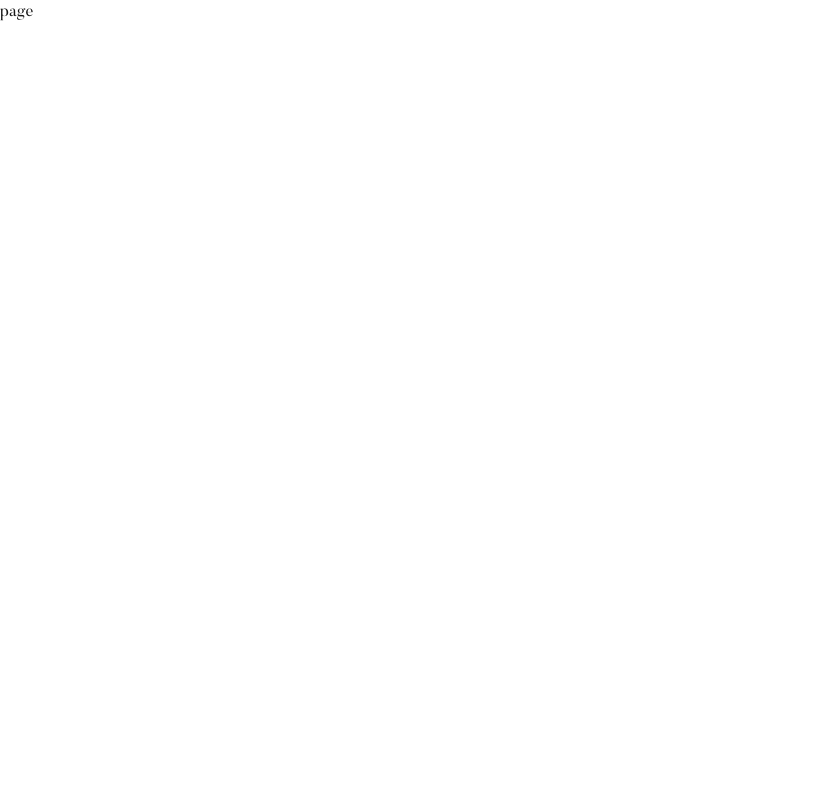
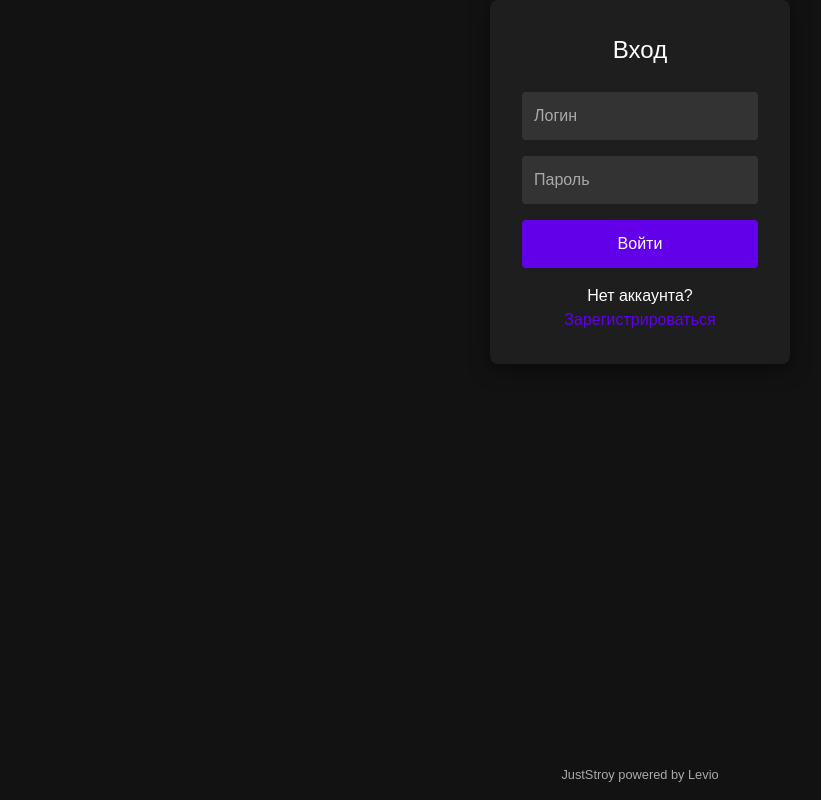
Before and after one commit to CheateRYT/juststory_frontend, a Next.js app: page /login in a window 1280 px wide. Shown: the whole page, without its empty margins (0-821 px from the left). Built offline with nearby package versions, Linux system fonts and the light colour scheme.

Commit message:
feat: add layout for register and login

```diff
--- a/app/login/page.tsx
+++ b/app/login/page.tsx
@@ -1,5 +1,7 @@
-const page = () => {
-	return <div>page</div>
-}
+'use client'
 
-export default page
+import Login from '../src/entities/Login/Login'
+
+const Page = () => <Login />
+
+export default Page
--- a/app/register/page.tsx
+++ b/app/register/page.tsx
@@ -1,5 +1,6 @@
-const page = () => {
-	return <div>page</div>
-}
+'use client'
+import Register from '../src/entities/Register/Register'
 
-export default page
+const Page = () => <Register />
+
+export default Page
--- a/app/src/components/Logo/Logo.tsx
+++ b/app/src/components/Logo/Logo.tsx
@@ -3,7 +3,7 @@ import Link from 'next/link'
 const Logo = () => {
 	return (
 		<div className='flex flex-col items-start'>
-			<Link href='/' className='flex items-center text-3xl font-bold mb-1'>
+			<Link href='/' className='flex items-center text-4xl font-bold mb-1'>
 				<span className='text-white'>Just</span>
 				<span className='text-white'> Story</span>
 			</Link>
--- a/app/src/entities/Header/Header.tsx
+++ b/app/src/entities/Header/Header.tsx
@@ -16,7 +16,7 @@ const Header = () => {
 								<li>
 									<Link
 										href='/login'
-										className='bg-blue-600 text-white py-2 px-4 rounded hover:bg-blue-700 transition'
+										className='bg-purple-600 text-white py-2 px-4 rounded hover:bg-purple-700 transition'
 									>
 										Войти
 									</Link>
@@ -24,7 +24,7 @@ const Header = () => {
 								<li>
 									<Link
 										href='/register'
-										className='bg-blue-600 text-white py-2 px-4 rounded hover:bg-blue-700 transition'
+										className='bg-purple-600 text-white py-2 px-4 rounded hover:bg-purple-700 transition'
 									>
 										Зарегистрироваться
 									</Link>
@@ -34,7 +34,7 @@ const Header = () => {
 					</div>
 				</div>
 			</header>
-			<div className='bg-blue-600 h-0.5 w-full' />
+			<div className='bg-purple-600 h-0.5 w-full' />
 		</div>
 	)
 }
--- /dev/null
+++ b/app/src/entities/Login/Login.module.css
@@ -0,0 +1,78 @@
+/* styles/Auth.module.css */
+.container {
+	display: flex;
+	flex-direction: column;
+	justify-content: center;
+	align-items: center;
+	height: 100vh;
+	background-color: #121212; /* Темный фон */
+	color: #ffffff; /* Белый текст */
+	font-family: Arial, sans-serif;
+}
+
+.formContainer {
+	background-color: #1e1e1e; /* Более светлый фон для формы */
+	padding: 2rem;
+	border-radius: 8px;
+	box-shadow: 0 4px 20px rgba(0, 0, 0, 0.5);
+	width: 300px;
+	text-align: center;
+}
+
+.title {
+	margin-bottom: 1.5rem;
+	font-size: 1.5rem;
+}
+
+.form {
+	display: flex;
+	flex-direction: column;
+}
+
+.input {
+	padding: 0.75rem;
+	margin-bottom: 1rem;
+	border: none;
+	border-radius: 4px;
+	background-color: #333333; /* Фон полей ввода */
+	color: #ffffff; /* Цвет текста */
+}
+
+.input::placeholder {
+	color: #aaaaaa; /* Цвет плейсхолдера */
+}
+
+.button {
+	padding: 0.75rem;
+	border: none;
+	border-radius: 4px;
+	background-color: #6200ea; /* Цвет кнопки */
+	color: #ffffff;
+	cursor: pointer;
+	transition: background-color 0.3s;
+}
+
+.button:hover {
+	background-color: #3700b3; /* Цвет кнопки при наведении */
+}
+
+.registerText {
+	margin-top: 1rem;
+}
+
+.link {
+	color: #6200ea; /* Цвет ссылки */
+	text-decoration: none;
+}
+
+.link:hover {
+	text-decoration: underline; /* Подчеркивание ссылки при наведении */
+}
+
+.footer {
+	margin-top: auto;
+	padding: 1rem;
+	text-align: center;
+	font-size: 0.8rem;
+	color: #aaaaaa; /* Цвет текста внизу */
+}
--- /dev/null
+++ b/app/src/entities/Login/Login.tsx
@@ -0,0 +1,40 @@
+// pages/auth/index.tsx
+import Link from 'next/link'
+import React from 'react'
+import styles from './Login.module.css'
+
+const Login: React.FC = () => {
+	return (
+		<div className={styles.container}>
+			<div className={styles.formContainer}>
+				<h1 className={styles.title}>Вход</h1>
+				<form className={styles.form}>
+					<input
+						type='text'
+						placeholder='Логин'
+						className={styles.input}
+						required
+					/>
+					<input
+						type='password'
+						placeholder='Пароль'
+						className={styles.input}
+						required
+					/>
+					<button type='submit' className={styles.button}>
+						Войти
+					</button>
+				</form>
+				<p className={styles.registerText}>
+					Нет аккаунта?{' '}
+					<Link href='/register' className={styles.link}>
+						Зарегистрироваться
+					</Link>
+				</p>
+			</div>
+			<footer className={styles.footer}>JustStroy powered by Levio</footer>
+		</div>
+	)
+}
+
+export default Login
--- /dev/null
+++ b/app/src/entities/Register/Register.tsx
@@ -0,0 +1,40 @@
+// pages/auth/Register.tsx
+import Link from 'next/link'
+import React from 'react'
+import styles from '../Login/Login.module.css'
+
+const Register: React.FC = () => {
+	return (
+		<div className={styles.container}>
+			<div className={styles.formContainer}>
+				<h1 className={styles.title}>Регистрация</h1>
+				<form className={styles.form}>
+					<input
+						type='text'
+						placeholder='Логин'
+						className={styles.input}
+						required
+					/>
+					<input
+						type='password'
+						placeholder='Пароль'
+						className={styles.input}
+						required
+					/>
+					<button type='submit' className={styles.button}>
+						Зарегистироваться
+					</button>
+				</form>
+				<p className={styles.registerText}>
+					Есть аккаунт?{' '}
+					<Link href='/login' className={styles.link}>
+						Войти
+					</Link>
+				</p>
+			</div>
+			<footer className={styles.footer}>JustStroy powered by Levio</footer>
+		</div>
+	)
+}
+
+export default Register
```
Also changed, not shown: package.json (+5 -5 lines), app/fonts/Butler.woff2 (deleted), 1 other file (tests, documents, lock files or other folders).
